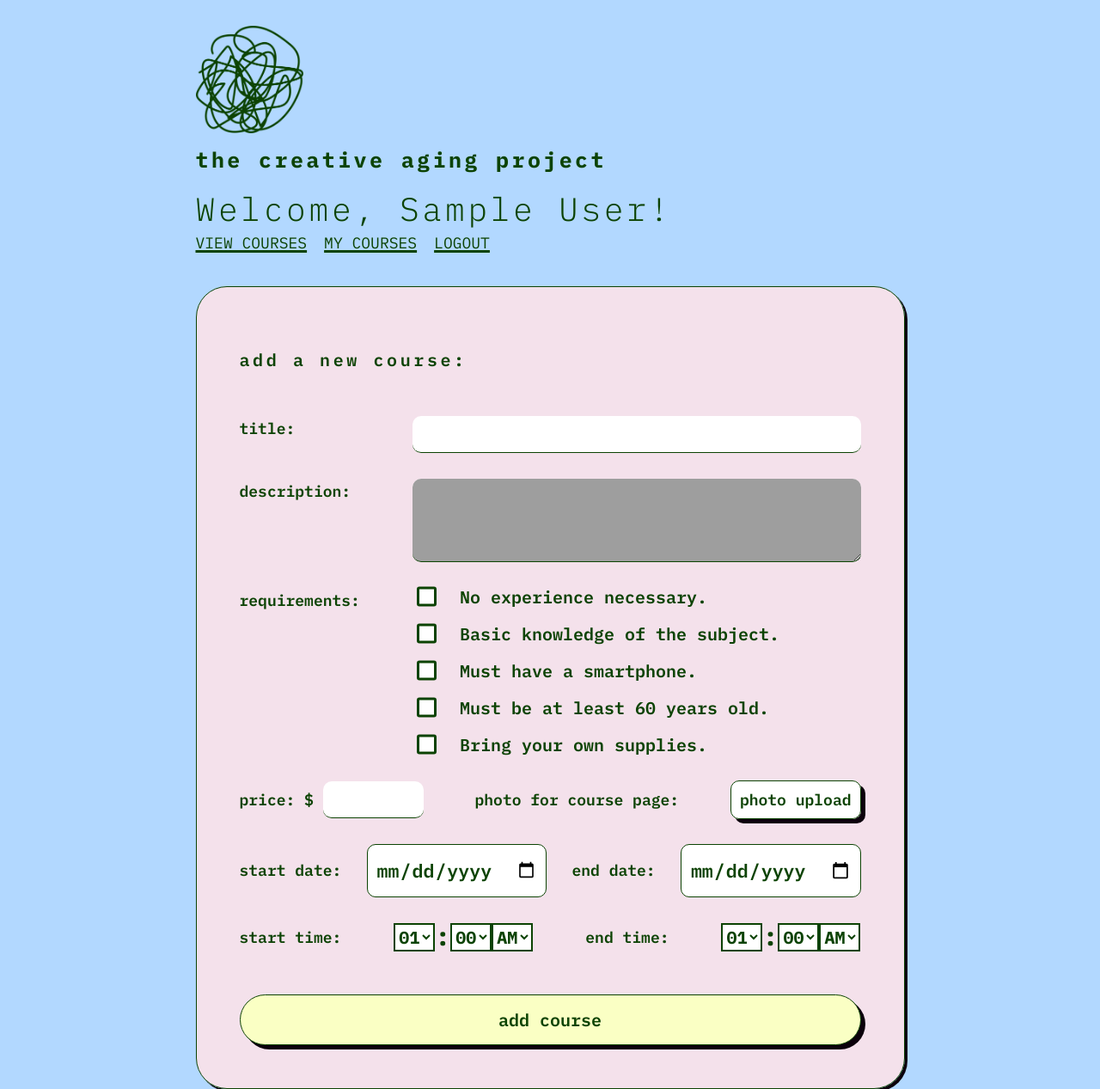
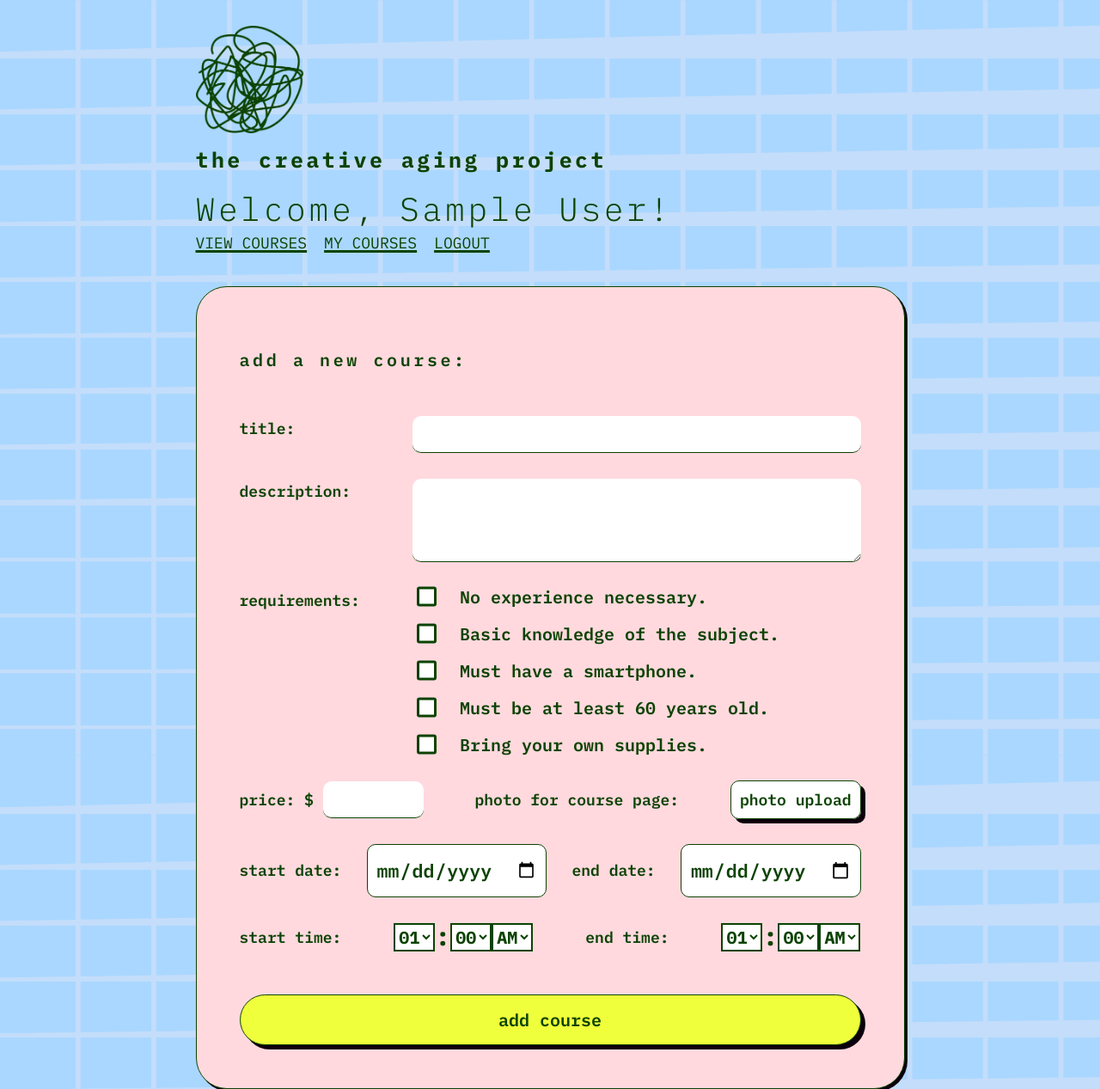
Before and after one commit to gabbe-grodin/creative_aging_program, a Flask app: page /course/new in a window 1280 px wide. Shown: the whole page at 86% size. Run offline with Flask 3, Linux system fonts and the light colour scheme; the visitor is signed in with stand-in values (Sample User, id 1); some web fonts are replaced; grey boxes are pictures that could not be loaded.

Commit message:
style tweak; new background pattern

```diff
--- a/flask_app/static/css/style.css
+++ b/flask_app/static/css/style.css
@@ -301,22 +301,24 @@ p{
 /*******************************************/
 
 body{
-    background-color: #b2d8ff;
+    background-color: #aad7ff;
     /* background-image: url(/static/assets/scribble_logo.png); */
-    background-size:cover;
+    background-image: url(/static/assets/pale-blue-grid-wider.png);
+    /* background-size:3600px; */
+    background-attachment: fixed;
 }
 main,
 header{
-    background-color: #b2d8ff;
+    /* background-color: #b2d8ff; */
 
 }
 form,
 .card{
-    background-color: rgba(255, 228, 232, 0.86);
+    background-color: rgb(255, 217, 222);
 }
 button,
 .btn{
-    background-color: rgb(250, 255, 196);
+    background-color: rgb(239, 255, 59);
 }
 button:hover,
 .btn:hover{
@@ -502,34 +504,35 @@ input[type="radio"]:checked + label {
     border-radius: 10px;
     background: hsla(150, 75%, 50%, 1);
     color: hsla(215, 0%, 100%, 1);
-    box-shadow: 0px 0px 20px hsla(150, 100%, 50%, 0.75);
+    border: 1px solid #0c4303;
+    /* box-shadow: 0px 0px 20px hsla(150, 100%, 50%, 0.75); */
     align-self: center;
     &::after {
         color:  #0c4303;
         font-family: FontAwesome;
-        border: 2px solid hsla(150, 75%, 45%, 1);
+        /* border: 2px solid hsla(150, 75%, 45%, 1); */
         content: "\f00c";
         font-size: 24px;
-        position:relative;
+        /* position:relative; */
         top: -50px;
         /* left: 50%; */
-        transform: translateX(-50%);
+        /* transform: translateX(-50%); */
         height: 50px;
         width: 50px;
         /* line-height: 50px; */
         text-align: center;
-        border-radius: 50%;
-        background: white;
-        box-shadow: 0px 2px 5px -2px hsla(0, 0%, 0%, 0.25);
-        padding: 5px;
+        /* border-radius: 50%; */
+        /* background: white; */
+        /* box-shadow: 0px 2px 5px -2px hsla(0, 0%, 0%, 0.25); */
+        /* padding: 5px; */
     }
   }
-  input[type="radio"]#admin:checked + label {
+input[type="radio"]#admin:checked + label {
     color: white;
     background: red;
     border-color: red;
     align-self: center;
-  }
+}
 .card{
     padding: 50px;
     /* height: 800px; */
@@ -745,8 +748,8 @@ textarea {
     /* vertical-align: bottom; */
 }
 textarea {
-    background-image: url(/static/assets/blue_grid.png);
-    background-size:cover;
+    /* background-image: url(/static/assets/pale-blue-grid.png);
+    background-size:cover; */
 }
 textarea:focus,
 input:focus {
```
Also changed, not shown: flask_app/templates/index.html (+7 -8 lines), flask_app/static/assets/pale-blue-grid-wider.png (added), flask_app/static/assets/pale-blue-grid.png (added).
